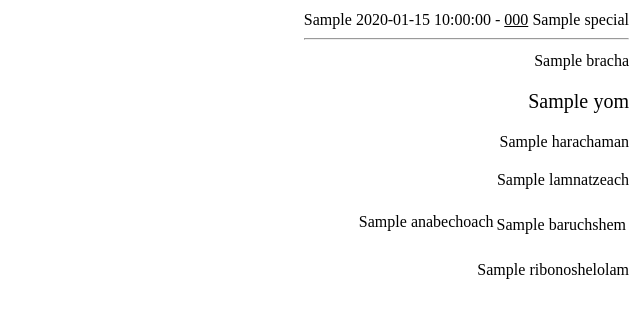
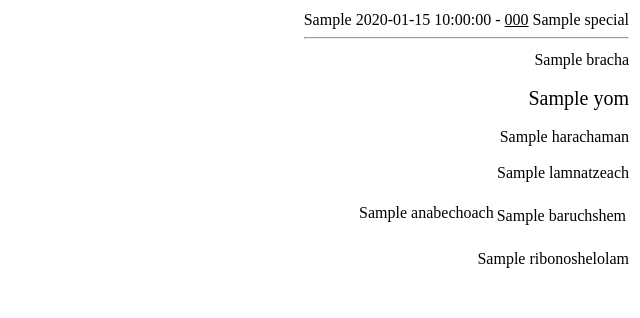
Before and after one commit to Yossi/omer, a Flask app: template templates/main.html in a window 1280 px wide. Shown: the top 318 px of the page, without its empty margins (640-1280 px from the left). Run offline with Flask 3, Linux system fonts and the light colour scheme; the template is opened without the code that fills it: most values are stand-ins (such as "Sample title", 1, 10 or a date in 2020); some web fonts are replaced.

Commit message:
Change to Taamey_D font

```diff
--- a/templates/main.html
+++ b/templates/main.html
@@ -9,10 +9,6 @@
     <title>The day after day {{ day-1 }}</title>
 
     <link id="favicon" rel="icon" type="image/png" href="/icon/{{ hash }}omer_favicon.png">
-
-    <link rel="preconnect" href="https://fonts.googleapis.com">
-    <link rel="preconnect" href="https://fonts.gstatic.com" crossorigin>
-    <link href="https://fonts.googleapis.com/css2?family=Noto+Serif+Hebrew:wght@100..900&display=swap" rel="stylesheet">
 
     <script type="text/javascript">
     (function () {
@@ -67,9 +63,15 @@
     </script>
 
     <style type="text/css">
+      @font-face {
+        font-family: 'Taamey';
+        src: url('../fonts/{{ hash }}Taamey_D.woff2') format('woff2');
+        font-weight: normal;
+        font-style: normal;
+      }
       body
       {
-        font-family:'Noto Serif Hebrew';
+        font-family:'Taamey';
         font-size:16px;
         max-width:680px;
         min-width:80px; /*should be 380px*/
```
Also changed, not shown: data/fonts/Taamey_D.woff2 (added).
